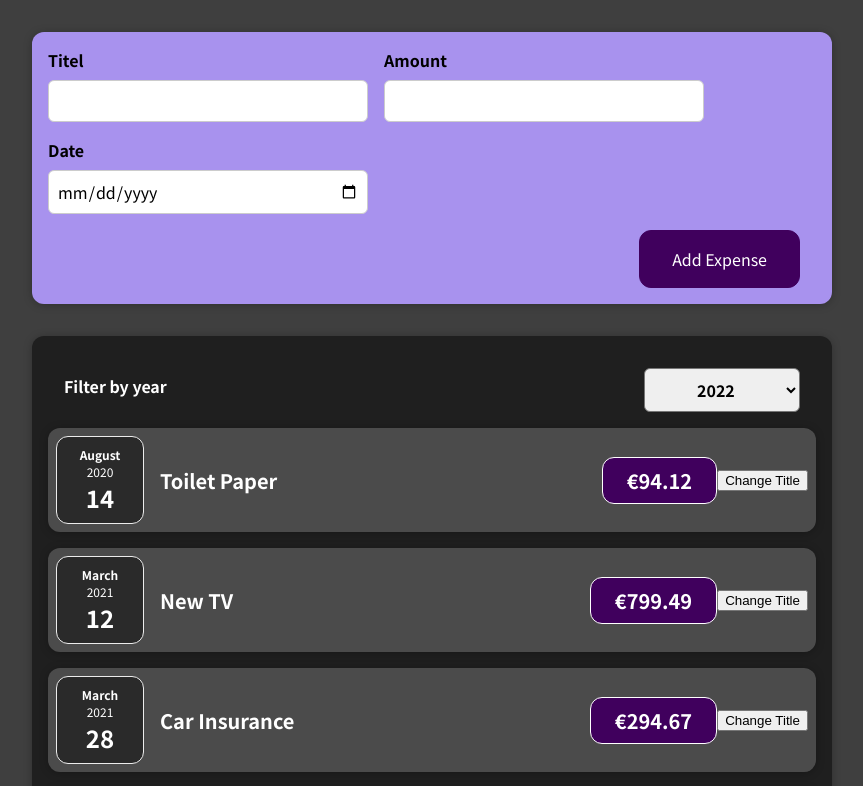
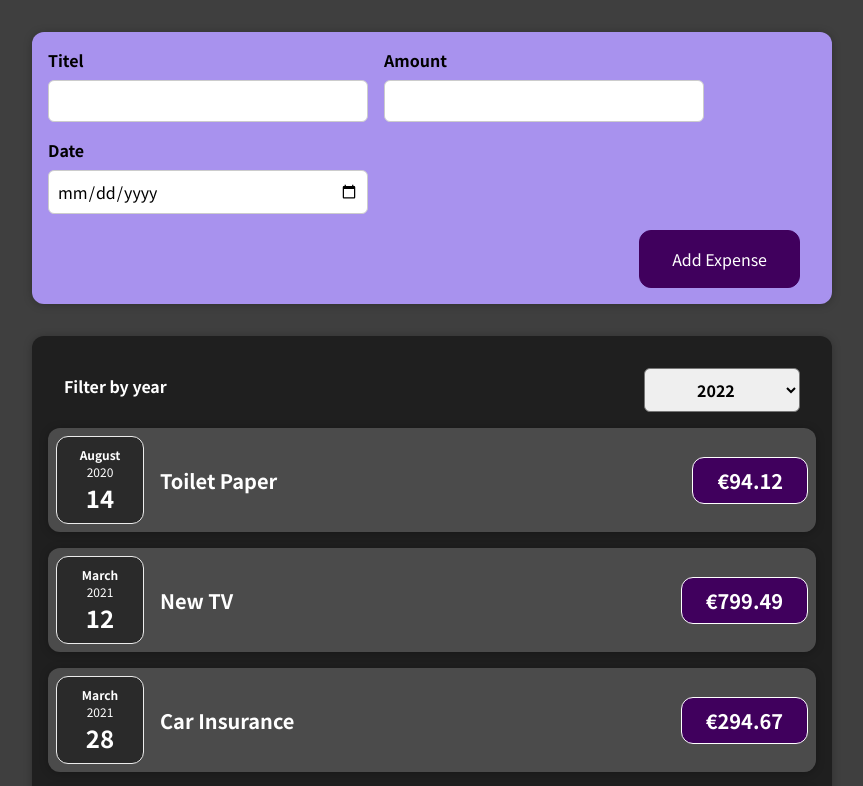
Before and after one commit to Christian-Adler/reacttraining, a React (Create React App) app in the folder react-complete-guide/: page / in a window 1280 px wide. Shown: the top 786 px of the page, without its empty margins (208-1071 px from the left). Built offline with nearby package versions, Linux system fonts and the light colour scheme.

Commit message:
ExpenseItem back to stateles component

```diff
--- a/react-complete-guide/src/components/expenses/ExpenseItem.js
+++ b/react-complete-guide/src/components/expenses/ExpenseItem.js
@@ -1,30 +1,18 @@
-import './ExpenseItem.css'
-import {useState} from 'react';
-
-import Card from '../ui/Card'
+import "./ExpenseItem.css";
+import Card from "../ui/Card";
 import ExpenseDate from "./ExpenseDate";
 
 const ExpenseItem = (props) => {
-  const [title, setTitle] = useState(props.title); // useState-ReactHook
-
-
-  const clickHandler = () => {
-    setTitle('Updated :)');
-    console.log(title); // Title ist hier direkt danach noch das alte value!
-  };
-
-
   return (
     <Card className="expense-item">
-      <ExpenseDate date={props.date}/>
+      <ExpenseDate date={props.date} />
 
       <div className="expense-item__description">
-        <h2>{title}</h2>
+        <h2>{props.title}</h2>
         <div className="expense-item__price">€{props.amount}</div>
       </div>
-      <button onClick={clickHandler}>Change Title</button>
     </Card>
   );
-}
+};
 
 export default ExpenseItem;
```
